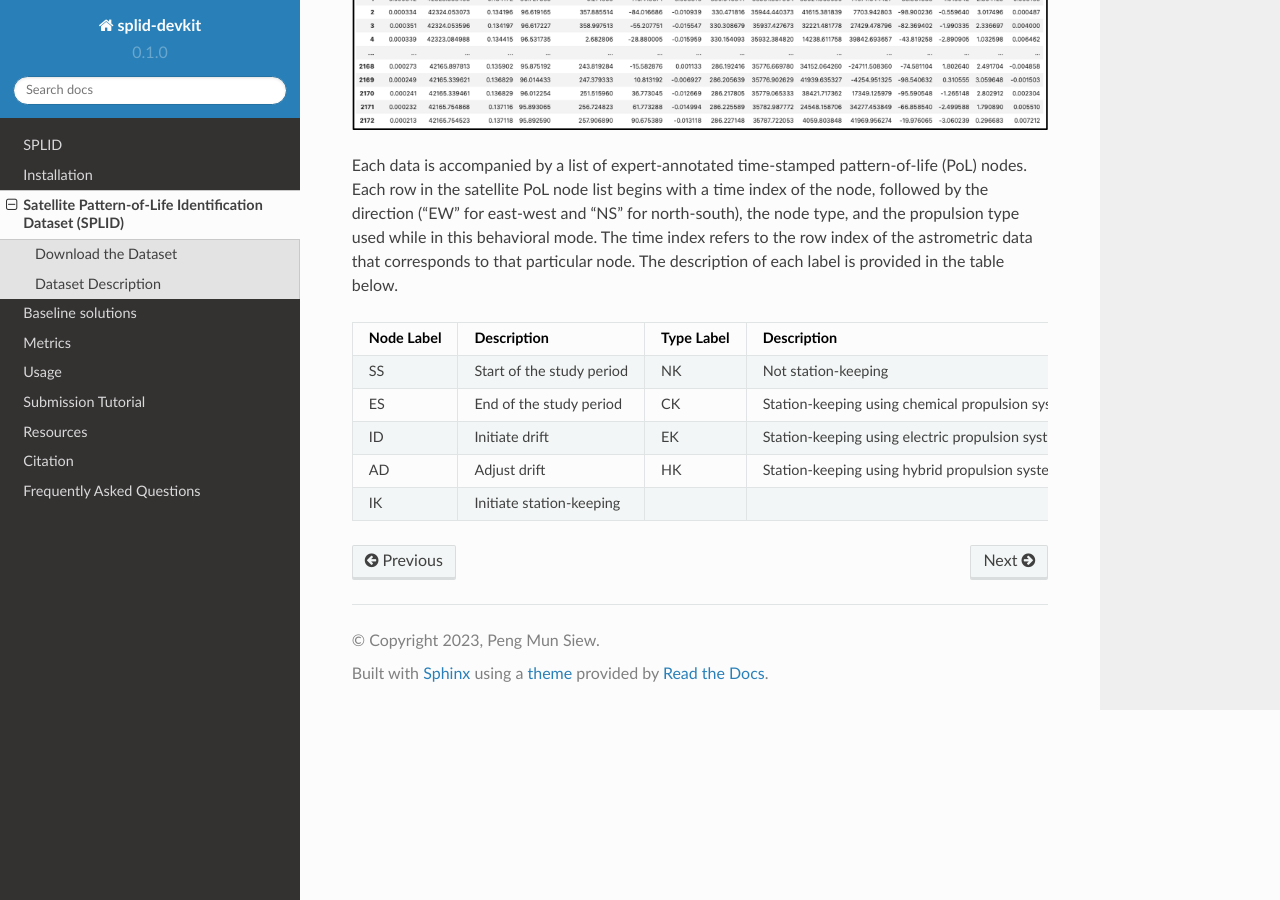
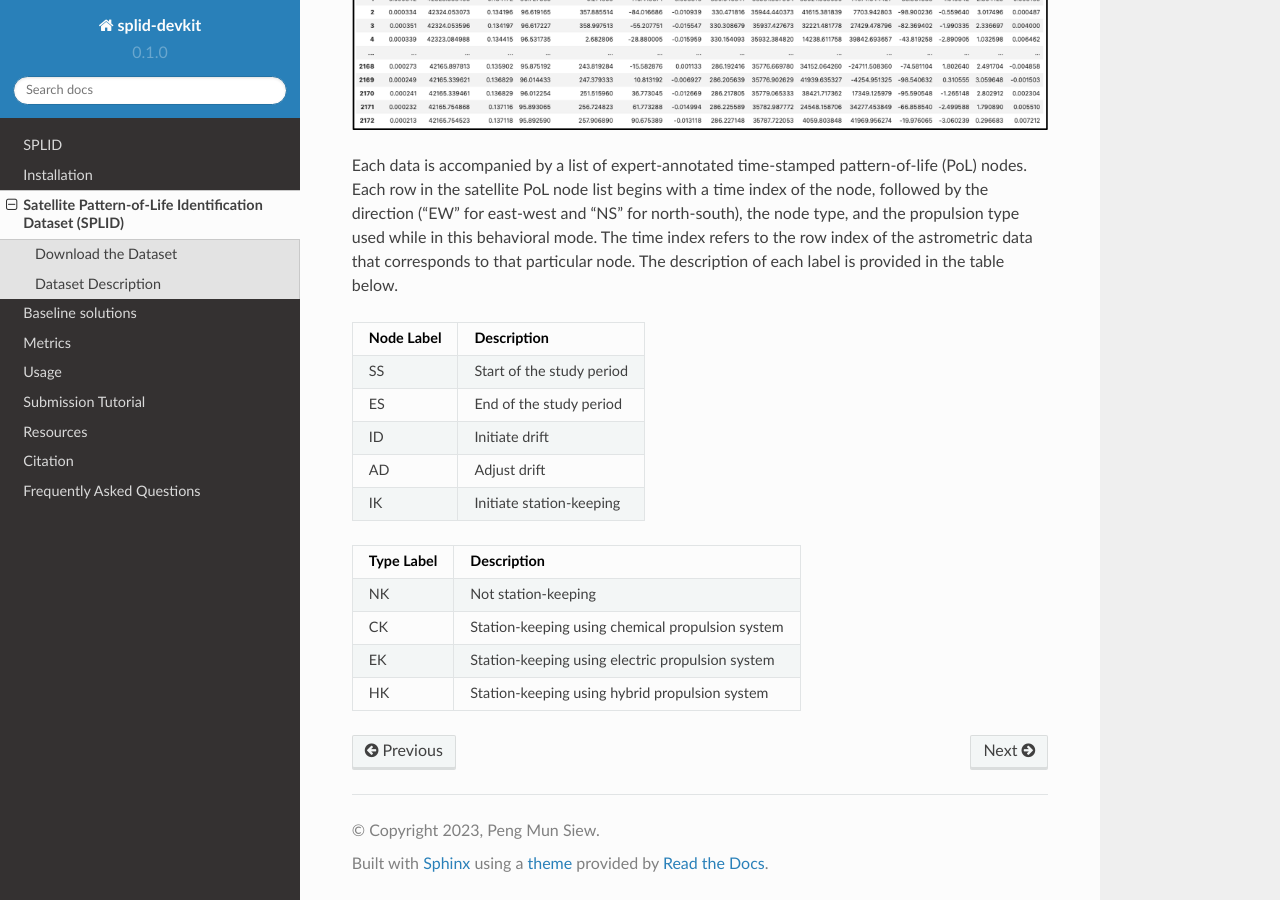
Before and after one commit to olgupila/STORM-AI-devkit-2025, a Sphinx documentation site: the page built from docs/dataset.md, in a window 1280 px wide and 900 px high, scrolled down 738 px. Built offline with Sphinx 7.4.7 and the Read the Docs theme 2.0.0, drawn with Linux system fonts in a browser that asks for light colours; pages that are not in the unit, such as notebooks, are missing from menus.

```diff
--- a/docs/dataset.md
+++ b/docs/dataset.md
@@ -12,10 +12,17 @@ The dataset consists of astrometric data over six months at a two-hour temporal
 
 Each data is accompanied by a list of expert-annotated time-stamped pattern-of-life (PoL) nodes. Each row in the satellite PoL node list begins with a time index of the node, followed by the direction ("EW" for east-west and "NS" for north-south), the node type, and the propulsion type used while in this behavioral mode. The time index refers to the row index of the astrometric data that corresponds to that particular node. The description of each label is provided in the table below.
 
-| Node Label  | Description | Type Label  | Description |
-| ------------- | ------------- | ------------- | ------------- |
-| SS  | Start of the study period  | NK | Not station-keeping |
-| ES  | End of the study period  | CK | Station-keeping using chemical propulsion system |
-| ID  | Initiate drift  | EK | Station-keeping using electric propulsion system |
-| AD  | Adjust drift  | HK | Station-keeping using hybrid propulsion system |
-| IK  | Initiate station-keeping  |   |  |
+| Node Label  | Description |
+| ------------- | ------------- |
+| SS  | Start of the study period  |
+| ES  | End of the study period  |
+| ID  | Initiate drift  |
+| AD  | Adjust drift  |
+| IK  | Initiate station-keeping  |
+
+| Type Label  | Description |
+| ------------- | ------------- |
+| NK | Not station-keeping |
+| CK | Station-keeping using chemical propulsion system |
+| EK | Station-keeping using electric propulsion system |
+| HK | Station-keeping using hybrid propulsion system |
```
